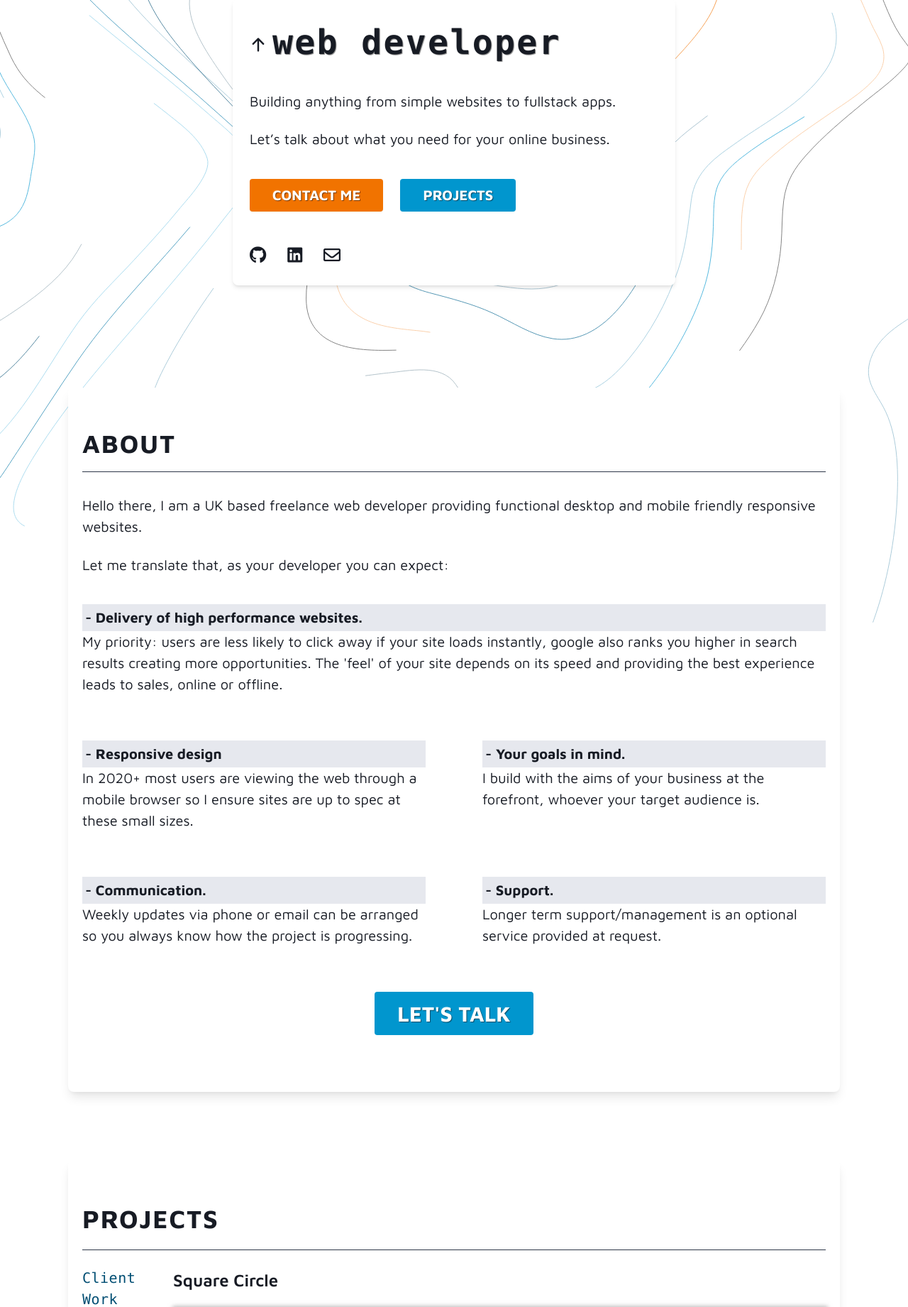
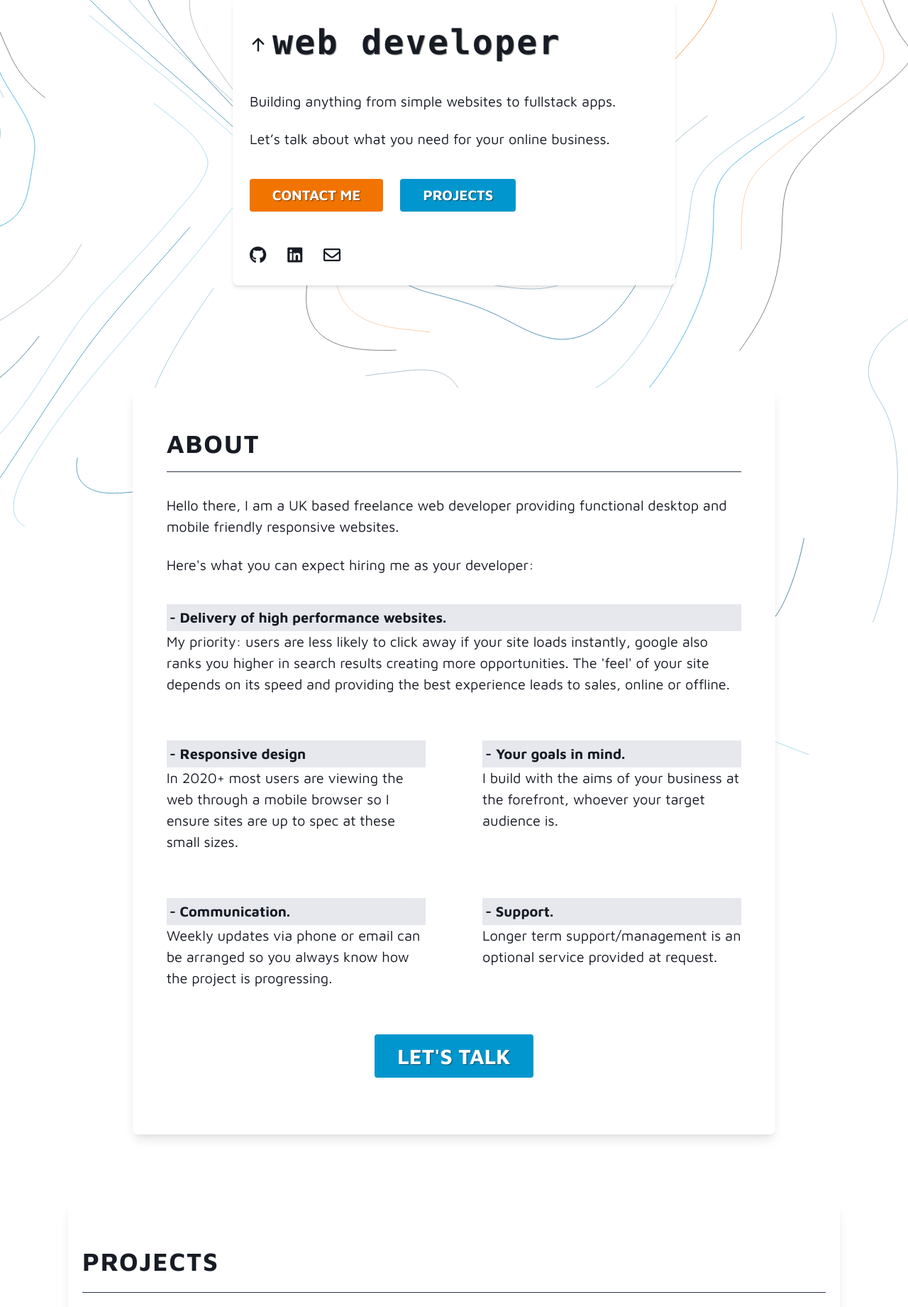
Before and after one commit to Nathan-Payne/nathanpayne.dev, a Node server app: page / in a window 1280 px wide; the page is wider, and only the part inside the window is pictured. Shown: the part 193-2034 px from the top of that part at 71% size. Run offline with Node 20, Linux system fonts and the light colour scheme; style sheets or scripts are compiled from the project's sources; some libraries are stand-ins or nearby versions.

Commit message:
sizing adjustment for contact form section

```diff
--- a/views/index.ejs
+++ b/views/index.ejs
@@ -94,14 +94,14 @@
             </div>
         </section>
 
-        <section id="about" class="w-full bg-white font-mav container relative z-10 px-5 pb-20 mt-20 pt-10 shadow-lg rounded-lg">
+        <section id="about" class="bg-white font-mav relative z-10 px-12 pb-20 pt-10 mx-auto mt-20 shadow-lg rounded-lg lg:w-10/12">
             <h1 class="py-3 text-2xl uppercase font-bold tracking-wider border-b border-gray-800 md:text-4xl">About</h1>
             <p class="mt-4 md:mt-8">
                 Hello there, I am a UK based freelance web developer providing functional desktop and mobile
                 friendly responsive websites.
             </p>
             <p class="mt-6">
-                Let me translate that, as your developer you can expect:
+                Here's what you can expect hiring me as your developer:
             </p>
             <ul class="mt-4 md:mt-10 md:grid md:grid-cols-2 md:col-gap-20 md:row-gap-16">
                 <li class="mt-5 md:mt-0 md:col-span-2"><span class="p-1 bg-cloud font-bold md:block md:w-full">- Delivery of
@@ -319,7 +319,7 @@
 
         </section>
 
-        <section role="form" id="contact" class="container px-16 pt-12 my-20 pb-6 mx-auto bg-sky shadow-lg rounded-lg text-white text-shadow relative z-10 lg:text-xl"
+        <section role="form" id="contact" class="w-full px-16 pt-12 pb-6 my-20 mx-auto bg-sky shadow-lg rounded-lg text-white text-shadow relative z-10 lg:text-xl lg:w-4/6"
             aria-label="Contact Information">
             <div class="flex flex-col text-center w-full mb-6">
                 <h1 class="py-2 mb-2 text-2xl font-bold border-b border-t border-white tracking-wider md:text-4xl">Contact</h1>
```
